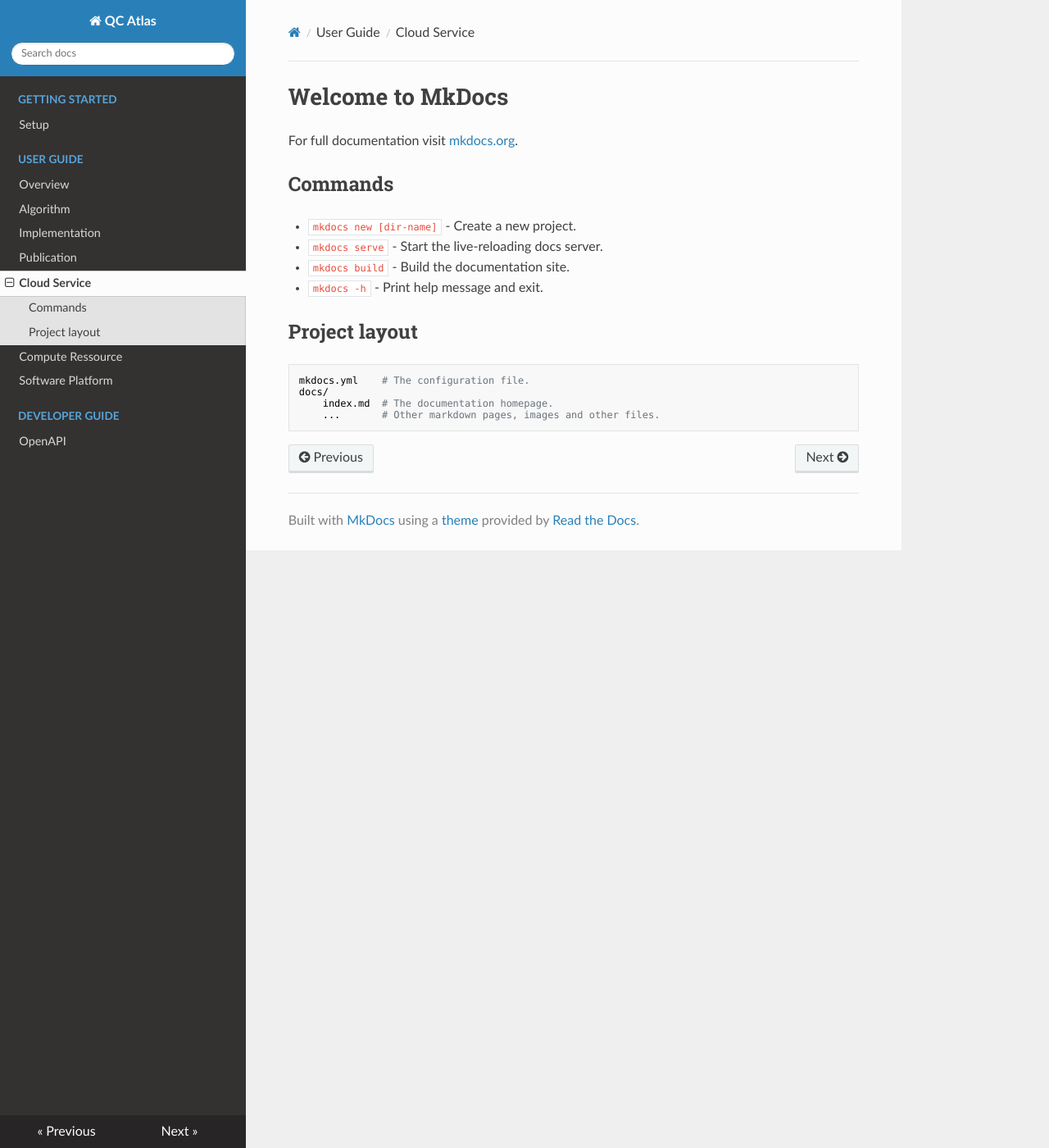
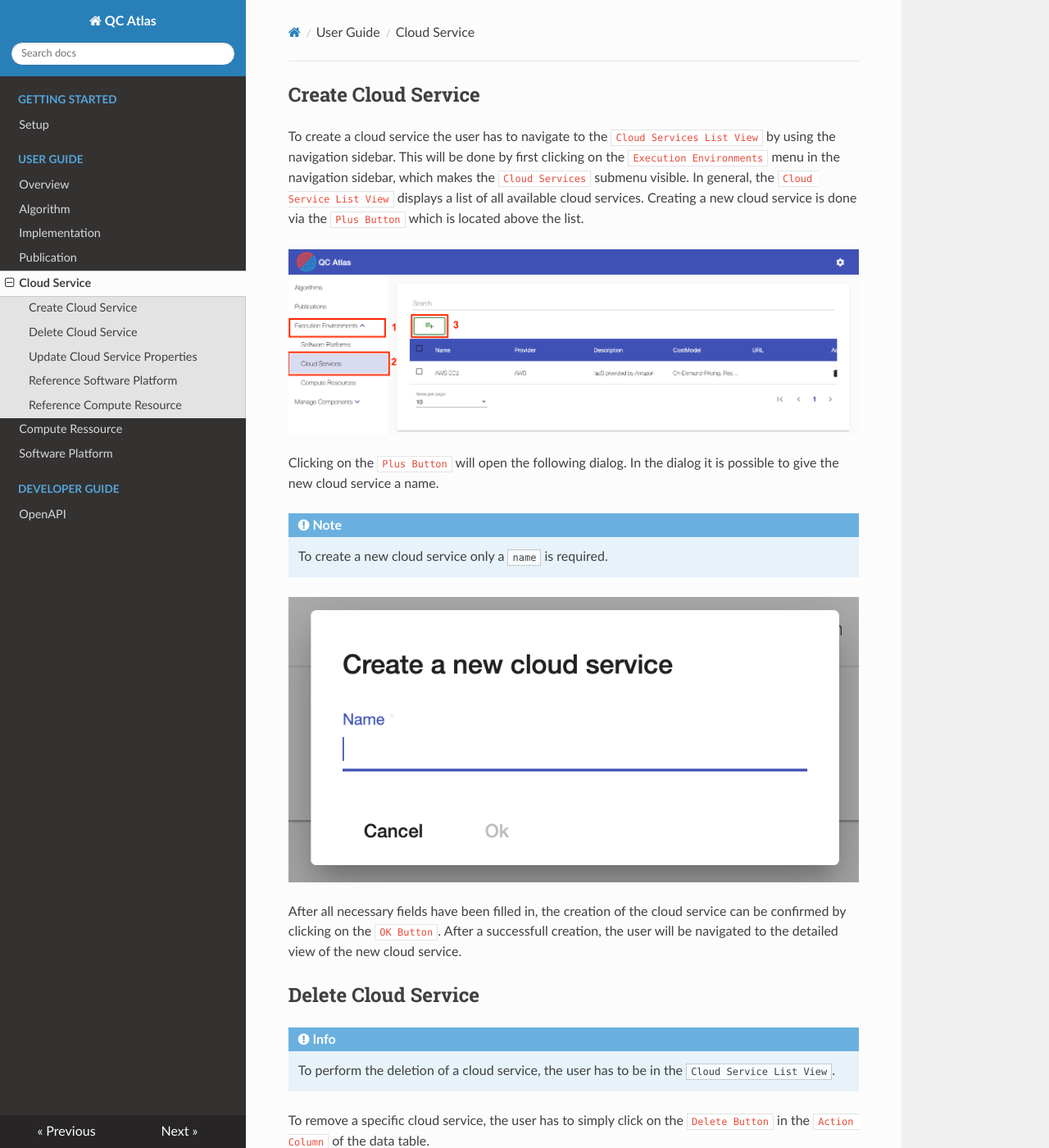
Before and after one commit to UST-QuAntiL/quantil-docs, an MkDocs documentation site: the page built from docs/user-guide/execution-environments/cloud-service.md, in a window 1280 px wide and 1400 px high. Shown: the whole window at 82% size. Built offline with MkDocs 1.6.1, drawn with Linux system fonts in a browser that asks for light colours; nearby versions of some CDN libraries; some of the changed text lies outside the part shown.

Commit message:
added cloud service chapter

```diff
--- a/docs/user-guide/execution-environments/cloud-service.md
+++ b/docs/user-guide/execution-environments/cloud-service.md
@@ -1,17 +1,64 @@
-# Welcome to MkDocs
+#
+## Create Cloud Service
 
-For full documentation visit [mkdocs.org](https://www.mkdocs.org).
+To create a cloud service the user has to navigate to the ``Cloud Services List View`` by using the navigation sidebar.
+This will be done by first clicking on the ``Execution Environments`` menu in the navigation sidebar, which makes the ``Cloud Services`` submenu visible.
+In general, the ``Cloud Service List View`` displays a list of all available cloud services. Creating a new cloud service is done via the ``Plus Button`` which is located above the list.
 
-## Commands
+![alt text](./../images/cloud_service/Create_Cloud-Service_-_Step_1.png "Create cloud service")
 
-* `mkdocs new [dir-name]` - Create a new project.
-* `mkdocs serve` - Start the live-reloading docs server.
-* `mkdocs build` - Build the documentation site.
-* `mkdocs -h` - Print help message and exit.
+Clicking on the ``Plus Button`` will open the following dialog.
+In the dialog it is possible to give the new cloud service a name.
 
-## Project layout
+!!! note
+    To create a new cloud service only a ``name`` is required.
 
-    mkdocs.yml    # The configuration file.
-    docs/
-        index.md  # The documentation homepage.
-        ...       # Other markdown pages, images and other files.
+![alt text](./../images/cloud_service/Create_Cloud-Service_-_Step_2.png "Create cloud service")
+
+After all necessary fields have been filled in, the creation of the cloud service can be confirmed by clicking on the ``OK Button``. After a successfull creation, the user will be navigated to the detailed view of the new cloud service.
+
+
+## Delete Cloud Service
+
+!!! info
+    To perform the deletion of a cloud service, the user has to be in the ``Cloud Service List View``.
+
+To remove a specific cloud service, the user has to simply click on the ``Delete Button`` in the ``Action Column`` of the data table.
+
+
+![alt text](./../images/cloud_service/Delete_Cloud-Service_-_Step_1.png "Delete cloud service")
+
+
+It is also possible to delete mulitple cloud services at once by selecting them one by one using the checkboxes within the table. When at least one cloud service is selected, a ``Master Delete Button`` will show up above the table. To delete the selected cloud services at once, this button must be pressed.
+
+![alt text](./../images/cloud_service/Delete_Cloud-Service_-_Step_2.png "Delete cloud service")
+
+Both ways of deleting cloud services will lead to a confirmation dialog. This dialog will list all the previously selected algorthims that will be deleted. To finally confirm the deletion, the ``OK Button`` at the bottom of the dialog has to be pressed. After a successfull deletion the deleted cloud services will disappear from the table.
+
+![alt text](./../images/cloud_service/Delete_Publication_-_Step_3.png "Delete cloud service")
+
+## Update Cloud Service Properties
+
+!!! info
+    To update the properties of a software platform, the user has to be in the ``Cloud Service View`` which can be reached by clicking on a cloud service in the ``Cloud Service List View``.
+
+The ``General`` tab of the view, allows to adjust all basic properties of the cloud service.
+
+![alt text](./../images/cloud_service/Update_Cloud_Service_Properties_-_Step_1.png "Update cloud service properties")
+
+
+!!! note
+    To save any changes to the properties of a cloud service there are two options:
+
+    * Save the changes on a field by field basis. For that the user has to click on the ``Save Button`` located next to the field that was edited. Alternatively the user can confirm the changes by pressing ``Enter`` on the keyboard.
+
+    * Save all changes at once by clicking on the round  ``Save Button`` button which appears at the right side of the screen.
+
+![alt text](./../images/cloud_service/Update_Cloud_Service_Properties_-_Step_2.png "Update cloud service properties")
+
+## Reference Software Platform
+
+!!! info
+    To reference software platform in an existing cloud service, the user has to be in the ``General View``
+
+## Reference Compute Resource
```
Also changed, not shown: docs/user-guide/publication.md (+1 -1 lines), docs/user-guide/images/cloud_service/Create_Cloud-Service_-_Step_1.png (added), docs/user-guide/images/cloud_service/Create_Cloud-Service_-_Step_2.png (added), docs/user-guide/images/cloud_service/Delete_Cloud-Service_-_Step_1.png (added), docs/user-guide/images/cloud_service/Delete_Cloud-Service_-_Step_2.png (added), docs/user-guide/images/cloud_service/Delete_Publication_-_Step_3.png (added), docs/user-guide/images/cloud_service/Update_Cloud_Service_Properties_-_Step_1.png (added), docs/user-guide/images/cloud_service/Update_Cloud_Service_Properties_-_Step_2.png (added).
